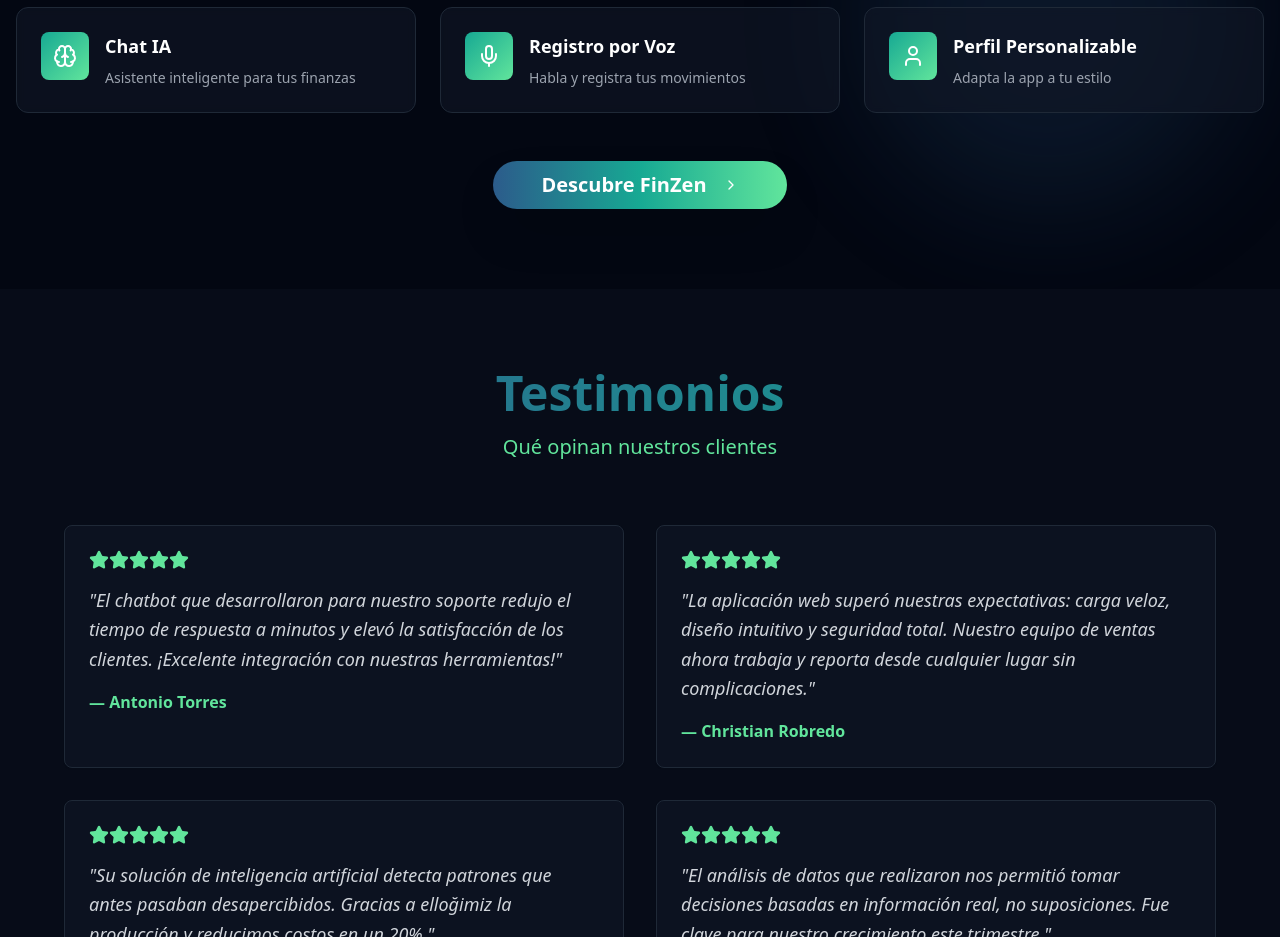
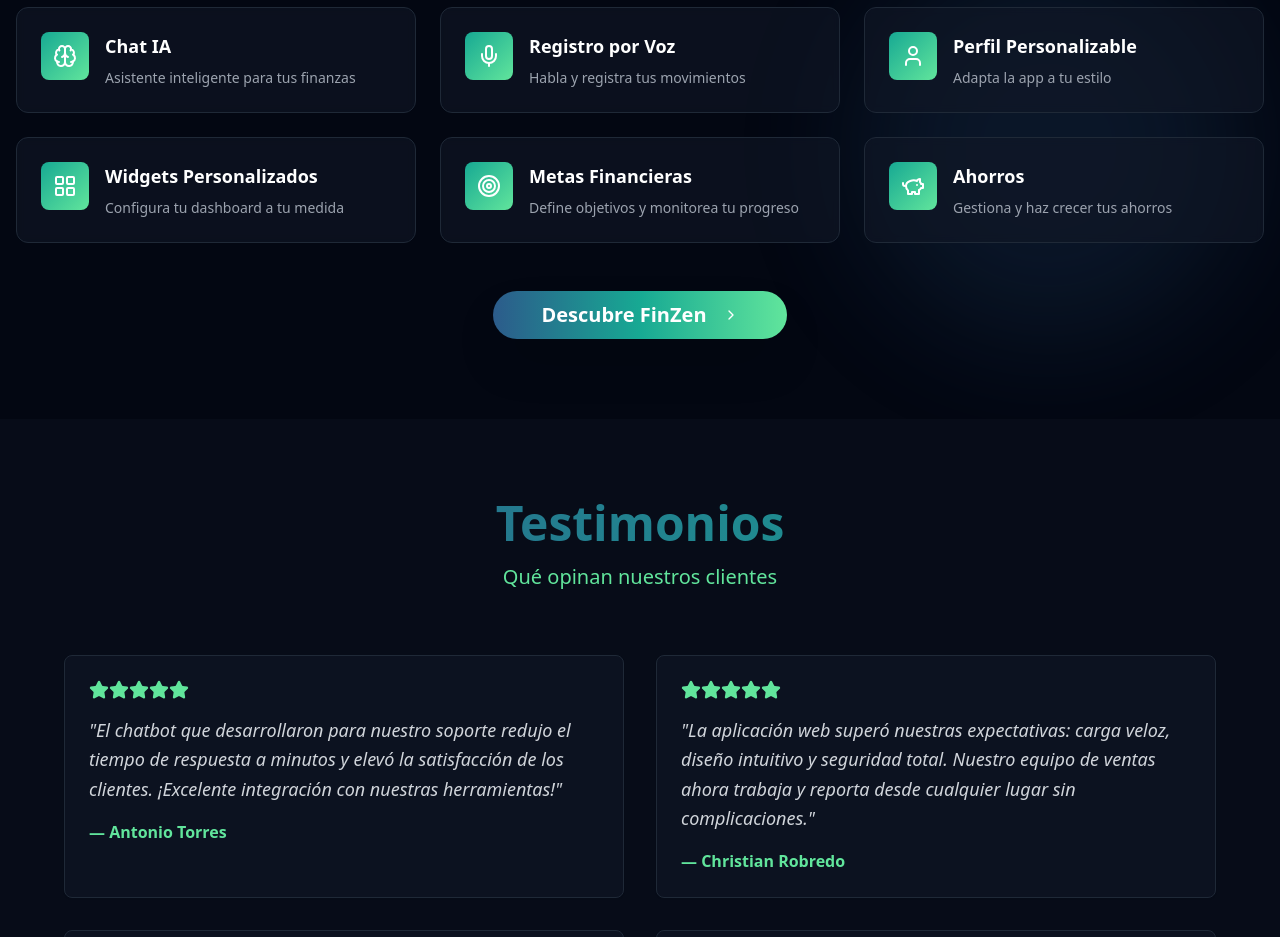
Before and after one commit to GussX03/v0-morbiawebsite, a Next.js app: page / in a window 1280 px wide. Shown: the part 4040-4977 px from the top of the page. Built offline with nearby package versions, Linux system fonts and the light colour scheme.

Commit message:
feat: agregar widgets personalizados, metas y ahorros a FinZen

```diff
--- a/app/page.tsx
+++ b/app/page.tsx
@@ -25,6 +25,9 @@ import {
   PieChart,
   Mic,
   User,
+  LayoutGrid,
+  Target,
+  PiggyBank,
 } from "lucide-react"
 import Image from "next/image"
 import FloatingChat from "@/components/floating-chat"
@@ -339,6 +342,21 @@ export default function MorbiaWebsite() {
       icon: User,
       title: "Perfil Personalizable",
       description: "Adapta la app a tu estilo",
+    },
+    {
+      icon: LayoutGrid,
+      title: "Widgets Personalizados",
+      description: "Configura tu dashboard a tu medida",
+    },
+    {
+      icon: Target,
+      title: "Metas Financieras",
+      description: "Define objetivos y monitorea tu progreso",
+    },
+    {
+      icon: PiggyBank,
+      title: "Ahorros",
+      description: "Gestiona y haz crecer tus ahorros",
     },
   ]
 
```
